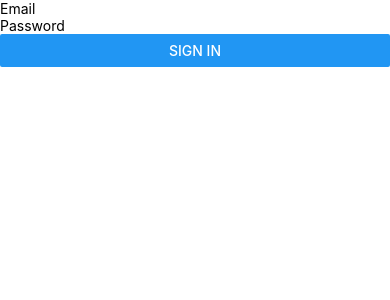
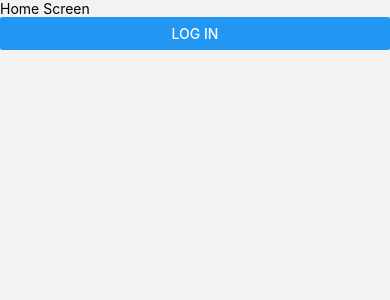
Before and after one commit to danielsliwinski00/mmu-mobileapps-whatsthat, a React Native app: screen /Home in a window 390 px wide. Shown: the top 300 px of the page. Built offline with nearby package versions, Linux system fonts and the light colour scheme.

Commit message:
made app.js a navigation with the components folder housing the screens

```diff
--- a/App.js
+++ b/App.js
@@ -1,89 +1,20 @@
-import React, { Component } from 'react';
-import { Text, TextInput, View, Button, Alert,  } from 'react-native';
+import * as React from 'react';
+import HomeScreen from '/components/home.js'
+import LogIn from './components/login.js'
+import { NavigationContainer } from '@react-navigation/native';
+import { createNativeStackNavigator } from '@react-navigation/native-stack';
+const Stack = createNativeStackNavigator()
 
-let emailValid = 0;
-let passwordValid = 0;
-
-class App extends Component {
-  constructor(props){
-    super(props);
-    this.state = {
-      email: "",
-      password: ""
-    }
-  }
-
-  emailValidate = (text) => {
-    if(text.match(/^[a-zA-Z0-9.!#$%&'*+/=?^_`{|}~-]+@[a-zA-Z0-9-]+(?:\.[a-zA-Z0-9-]+)*$/)){
-      emailValid = 1;
-    }
-    else{
-      emailValid = 0;
-    }
-  }
-
-  passwordValidate = (text) => {
-    if(text.match(/^(?=.*[0-9])(?=.*[!@#$%^&*])(?=.*[A-Z])[a-zA-Z0-9!@#$%^&*]{8,16}$/)){
-      passwordValid = 1;
-    }
-    else{
-      passwordValid = 0;
-    }
-  }
-
-  emailChange = (text) => {
-    this.setState({email: text})
-  }
-
-  passwordChange = (text) => {
-    this.setState({password: text})
-  }
-
-  login = (email, password) => {
-    this.emailValidate(email)
-    this.passwordValidate(password)
-    if(emailValid == 1){
-      if(passwordValid == 1){
-        alert(
-          "your email and password are valid"
-        )
-      }
-      else{
-        alert(
-          "your password is not valid"
-        )
-        location.reload()
-      }
-    }
-    else{
-      alert(
-        "your email is not valid"
-      )
-      location.reload()
-    }
-    }
-
-  render() {
-    return (
-      <View>
-        <TextInput
-          placeholder='Email'
-          value={this.state.email}
-          onChangeText={this.emailChange}
+export default function App(){
+  return (
+    <NavigationContainer>
+      <Stack.Navigator initialRouteName="Home">
+        <Stack.Screen name="Home" component={HomeScreen}
+        options={{headerShown: false}}
         />
-        <TextInput
-          placeholder='Password'
-          value={this.state.password}
-          onChangeText={this.passwordChange}
+        <Stack.Screen name="Log In" component={LogIn}
         />
-        <Button
-          title='Sign In'
-          onPress={ () => this.login(this.state.email, this.state.password)}
-        />
-      </View>
-    )
-  }
-
+      </Stack.Navigator>
+    </NavigationContainer>
+  );
 }
-
-export default App
--- /dev/null
+++ b/components/home.js
@@ -0,0 +1,17 @@
+import React, { Component } from 'react';
+import { Text, View, Button, StyleSheet } from 'react-native';
+
+class HomeScreen extends Component{
+  render(){
+    return(
+        <View>
+          <Text>Home Screen</Text>
+          <Button
+          title="Log In"
+          onPress={()=> this.props.navigation.navigate('Log In')}/>
+        </View>
+    );
+  }
+}
+
+export default HomeScreen;
--- /dev/null
+++ b/components/login.js
@@ -0,0 +1,93 @@
+import React, { Component } from 'react';
+import { Text, TextInput, View, Button, Alert,  } from 'react-native';
+
+let emailValid = 0;
+let passwordValid = 0;
+
+class SignUp extends Component {
+  constructor(props){
+    super(props);
+    this.state = {
+      email: "",
+      password: ""
+    }
+  }
+
+  emailValidate = (text) => {
+    if(text.match(/^[a-zA-Z0-9.!#$%&'*+/=?^_`{|}~-]+@[a-zA-Z0-9-]+(?:\.[a-zA-Z0-9-]+)*$/)){
+      emailValid = 1;
+    }
+    else{
+      emailValid = 0;
+    }
+  }
+
+  passwordValidate = (text) => {
+    if(text.match(/^(?=.*[0-9])(?=.*[!@#$%^&*])(?=.*[A-Z])[a-zA-Z0-9!@#$%^&*]{8,16}$/)){
+      passwordValid = 1;
+    }
+    else{
+      passwordValid = 0;
+    }
+  }
+
+  emailChange = (text) => {
+    this.setState({email: text})
+  }
+
+  passwordChange = (text) => {
+    this.setState({password: text})
+  }
+
+  login = (email, password) => {
+    this.emailValidate(email)
+    this.passwordValidate(password)
+    if(emailValid == 1){
+      if(passwordValid == 1){
+        alert(
+          "your email and password are valid"
+        )
+      }
+      else{
+        alert(
+          "your password is not valid"
+        )
+        location.reload()
+      }
+    }
+    else{
+      alert(
+        "your email is not valid"
+      )
+      location.reload()
+    }
+    }
+
+  render() {
+    return (
+      <View>
+        <TextInput
+          placeholder='Email'
+          value={this.state.email}
+          onChangeText={this.emailChange}
+        />
+        <TextInput
+          placeholder='Password'
+          value={this.state.password}
+          onChangeText={this.passwordChange}
+        />
+        <Button
+          title='Log In'
+          onPress={ () => this.login(this.state.email, this.state.password)}
+        />
+        <Button
+          title="Home"
+          onPress={()=> this.props.navigation.navigate('Home')}
+          />
+      </View>
+    )
+  }
+
+}
+
+export default SignUp;
```
